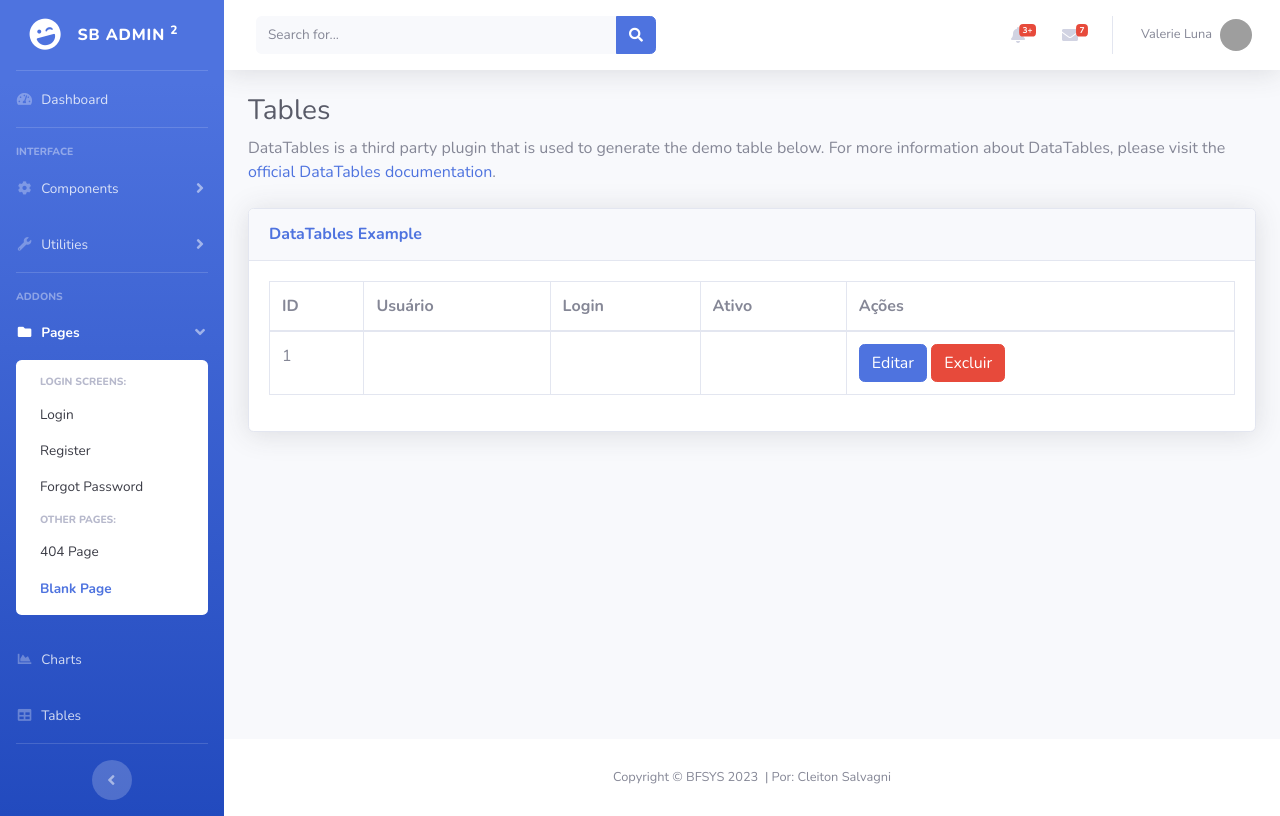
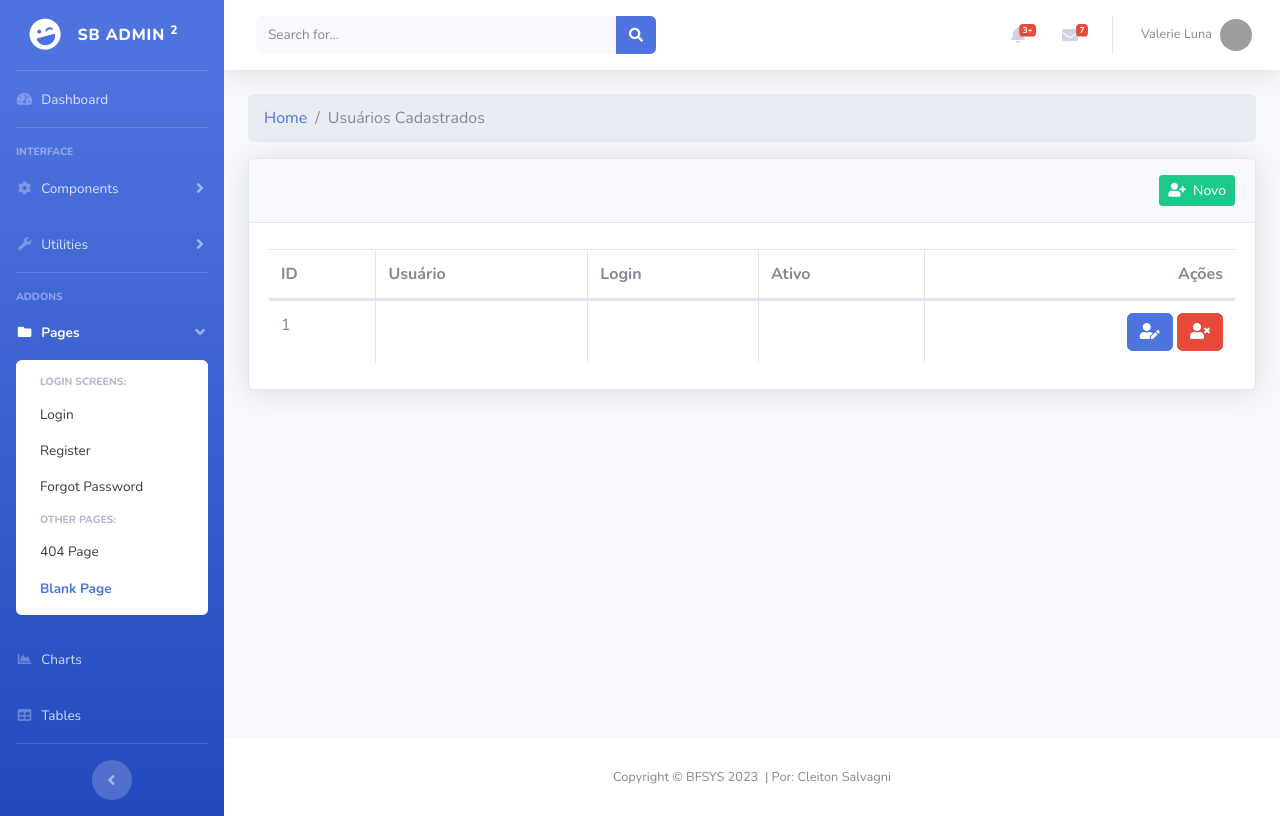
Before and after one commit to cleitoncsalvagni/ProjetoIV-BFSYS, a CodeIgniter app: page /database/index.php/usuarios/index in a window 1280 px wide. Run offline with CodeIgniter, Linux system fonts and the light colour scheme; tables that the repository leaves empty or names only in its code hold one stand-in row (values such as "Sample post"); data that the repository does not hold is empty; some libraries are stand-ins or nearby versions; grey boxes are pictures that could not be loaded.

Commit message:
feat: breadcrumbs and new user button

```diff
--- a/application/views/usuarios/index.php
+++ b/application/views/usuarios/index.php
@@ -2,25 +2,31 @@
 <div id="content">
     <?php $this->load->view("layout/navbar") ?>
     <div class="container-fluid">
-        <!-- Page Heading -->
-        <h1 class="h3 mb-2 text-gray-800">Tables</h1>
-        <p class="mb-4">DataTables is a third party plugin that is used to generate the demo table below. For more information about DataTables, please visit the <a target="_blank" href="https://datatables.net">official DataTables documentation</a>.</p>
+
+
+        <nav aria-label="breadcrumb">
+            <ol class="breadcrumb">
+                <li class="breadcrumb-item"><a href="<?php echo base_url('/') ?>">Home</a></li>
+                <li class="breadcrumb-item active" aria-current="page"><?php echo $titulo ?></li>
+            </ol>
+        </nav>
+
 
         <!-- DataTales Example -->
         <div class="card shadow mb-4">
             <div class="card-header py-3">
-                <h6 class="m-0 font-weight-bold text-primary">DataTables Example</h6>
+                <a href='' title='Cadastrar novo usuário' class='btn btn-success btn-sm float-right'><i class="fas fa-user-plus"></i>&nbsp; Novo</a>
             </div>
             <div class="card-body">
                 <div class="table-responsive">
-                    <table class="table table-bordered" id="dataTable" width="100%" cellspacing="0">
+                    <table class="table table-bordered dataTable" width="100%" cellspacing="0">
                         <thead>
                             <tr>
                                 <th>ID</th>
                                 <th>Usuário</th>
                                 <th>Login</th>
                                 <th>Ativo</th>
-                                <th>Ações</th>
+                                <th class='text-right'>Ações</th>
                             </tr>
                         </thead>
                         <tbody>
@@ -31,9 +37,9 @@
                                     <td><?php echo $user->username ?></td>
                                     <td><?php echo $user->email ?></td>
                                     <td><?php echo $user->active ?></td>
-                                    <td>
-                                        <a title="Editar" href="" class="btn btn-small btn-primary">Editar</a>
-                                        <a title="Excluir" href="" class="btn btn-small btn-danger">Excluir</a>
+                                    <td class='text-right'>
+                                        <a title="Editar" href="" class="btn btn-small btn-primary"><i class="fas fa-user-edit"></i></a>
+                                        <a title="Excluir" href="" class="btn btn-small btn-danger"><i class="fas fa-user-times"></i></i></a>
                                     </td>
                                 </tr>
 
```
